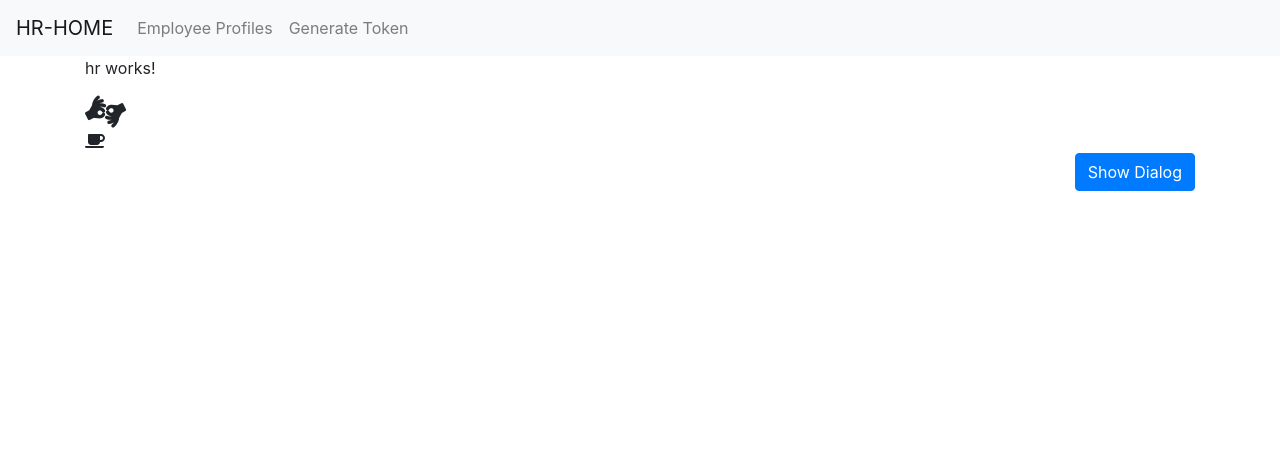
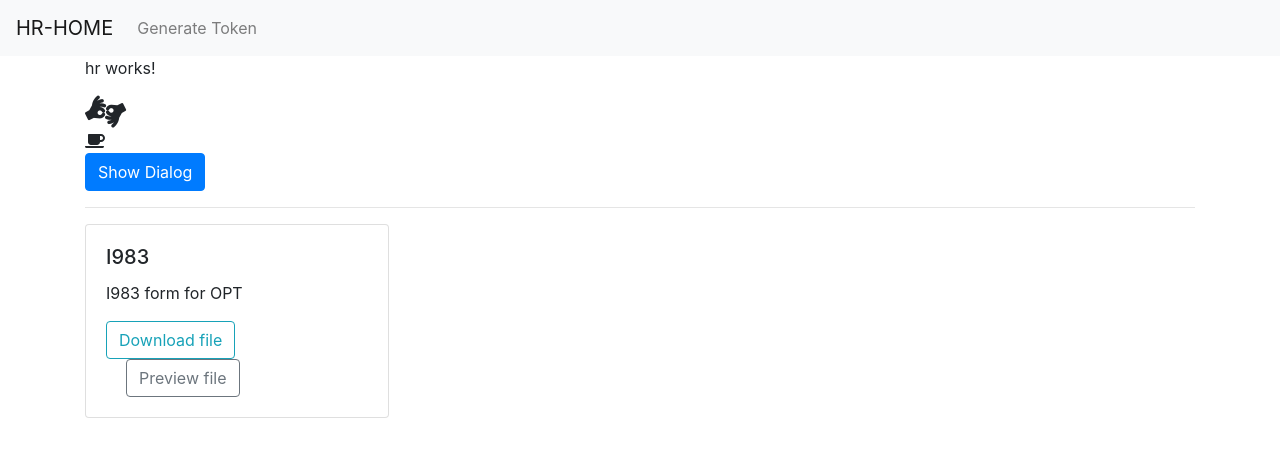
Before and after one commit to team-boba/boba-frontend, an Angular app: page /hr in a window 1280 px wide. Shown: the top 456 px of the page. Built offline with nearby package versions, Linux system fonts and the light colour scheme.

Commit message:
nav bar person model
Signed-off-by: impressiveHen <b02505002@gmail.com>

```diff
--- a/src/app/app.component.html
+++ b/src/app/app.component.html
@@ -1,14 +1,11 @@
 <nav *ngIf="role==='hr'" class="navbar navbar-expand-lg navbar-light bg-light">
-    <a class="navbar-brand" routerLink="/hr">HR-HOME</a>
+    <a class="navbar-brand">HR-HOME</a>
     <button class="navbar-toggler navbar-toggler-right" type="button" (click)="navbarCollapsed = !navbarCollapsed" [attr.aria-expanded]="!navbarCollapsed"
         aria-controls="navbarContent" aria-expanded="false" aria-label="Toggle navigation">
         <span class="navbar-toggler-icon"></span>
     </button>
     <div class="collapse navbar-collapse" id="navbarNavAltMarkup" [collapse]="navbarCollapsed">
         <ul class="navbar-nav mr-auto">
-            <li class="nav-item">
-                <a class="nav-item nav-link" routerLink="/hr/employee-profiles" routerLinkActive="active">Employee Profiles</a>
-            </li>
             <li class="nav-item">
                 <a class="nav-item nav-link" routerLink="/hr/generate-token" routerLinkActive="active">Generate Token</a>
             </li>
@@ -17,7 +14,7 @@
 </nav>
 
 <nav *ngIf="role==='employee'" class="navbar navbar-expand-lg navbar-light bg-light">
-    <a class="navbar-brand" routerLink="/employee">EMPLOYEE-HOME</a>
+    <a class="navbar-brand">EMPLOYEE-HOME</a>
     <button class="navbar-toggler navbar-toggler-right" type="button" (click)="navbarCollapsed = !navbarCollapsed" [attr.aria-expanded]="!navbarCollapsed"
         aria-controls="navbarContent" aria-expanded="false" aria-label="Toggle navigation">
         <span class="navbar-toggler-icon"></span>
@@ -25,10 +22,7 @@
     <div class="collapse navbar-collapse" id="navbarNavAltMarkup" [collapse]="navbarCollapsed">
         <ul class="navbar-nav mr-auto">
             <li class="nav-item">
-                <a class="nav-item nav-link" routerLink="/employee/person-form" routerLinkActive="active">Profile</a>
-            </li>
-            <li class="nav-item">
-                <a class="nav-item nav-link" routerLink="/employee/" routerLinkActive="active">Visa Status Management</a>
+                <a class="nav-item nav-link" routerLink="/employee/visa-status-management" routerLinkActive="active">Visa Status Management</a>
             </li>
         </ul>
     </div>
--- a/src/app/employee/domain/profile/Person.model.ts
+++ b/src/app/employee/domain/profile/Person.model.ts
@@ -6,7 +6,7 @@ export class Person {
     public id: number;
     public firstName: string;
     public lastName: string;
-    public middelName: string;
+    public middleName: string;
     public email: string;
     public cellphone: string;
     public alternatePhone: string;
--- a/src/app/employee/shared/profile/profile-store.service.ts
+++ b/src/app/employee/shared/profile/profile-store.service.ts
@@ -15,7 +15,7 @@ export class ProfileStoreService {
   constructor(
     private profileBackendService: ProfileBackendService,
     private router: Router
-  ) { }
+  ) {  }
 
   getPerson(): Observable<Person> {
     return this.person$.asObservable();
--- a/src/app/hr/hr.component.html
+++ b/src/app/hr/hr.component.html
@@ -3,5 +3,15 @@
 <br>
 <fa-icon [icon]="faCoffee"></fa-icon>
 <br>
-<button class="btn btn-primary pull-right" (click)="showDialog()">Show Dialog</button>
+<button class="btn btn-primary" (click)="showDialog()">Show Dialog</button>
+
+<hr>
+
+<app-s3-doc-downloader
+    [title]="testTitle"
+    [description]="testDescription"
+    [s3FileName]="testS3FileName"
+    [s3FileUrl]="testS3FileUrl"
+></app-s3-doc-downloader>
+
 <app-confirm-dialog></app-confirm-dialog>
--- a/src/app/hr/hr.component.ts
+++ b/src/app/hr/hr.component.ts
@@ -9,6 +9,11 @@ import { faCoffee } from '@fortawesome/free-solid-svg-icons';
 })
 export class HrComponent implements OnInit {
   faCoffee = faCoffee
+
+  testTitle: string = "I983";
+  testDescription: string = "I983 form for OPT";
+  testS3FileName: string = "1611711498205-i983.pdf";
+  testS3FileUrl: string = "https://beaconfire-team-boba.s3-us-west-1.amazonaws.com/1611711498205-i983.pdf";
 
   constructor(private confirmDialogService: ConfirmDialogService) { }
 
--- a/src/app/hr/hr.module.ts
+++ b/src/app/hr/hr.module.ts
@@ -7,6 +7,7 @@ import { HrComponent } from './hr.component';
 import { FontAwesomeModule } from '@fortawesome/angular-fontawesome';
 import { GenerateTokenComponent } from './component/generate-token/generate-token.component';
 import { FormsModule, ReactiveFormsModule } from '@angular/forms';
+import { SharedcomponentsModule } from '../sharedcomponents/sharedcomponents.module';
 
 @NgModule({
   declarations: [
@@ -20,6 +21,7 @@ import { FormsModule, ReactiveFormsModule } from '@angular/forms';
     ConfirmationDialogModule,
     FormsModule,
     ReactiveFormsModule,
+    SharedcomponentsModule
   ],
   schemas: [
     CUSTOM_ELEMENTS_SCHEMA
```
Also changed, not shown: src/app/employee/employee.module.ts (+11 -1 lines).
